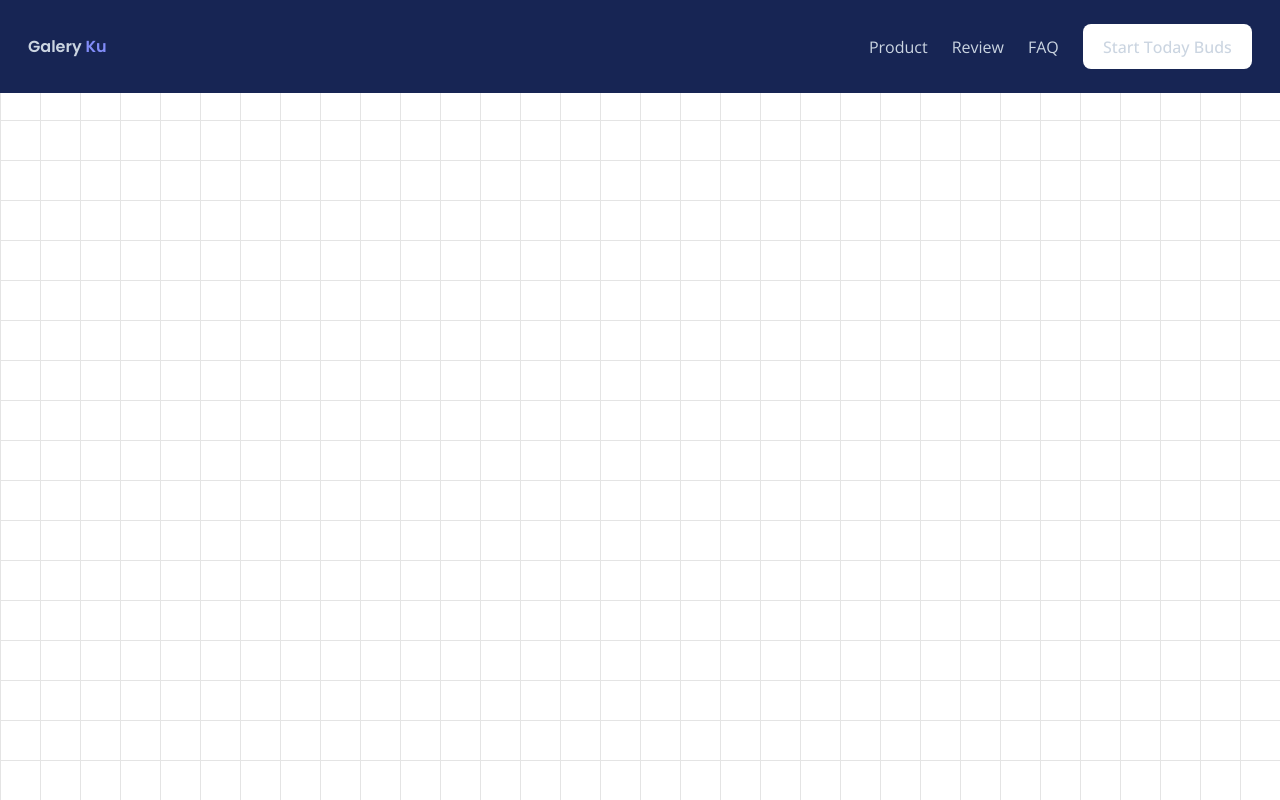
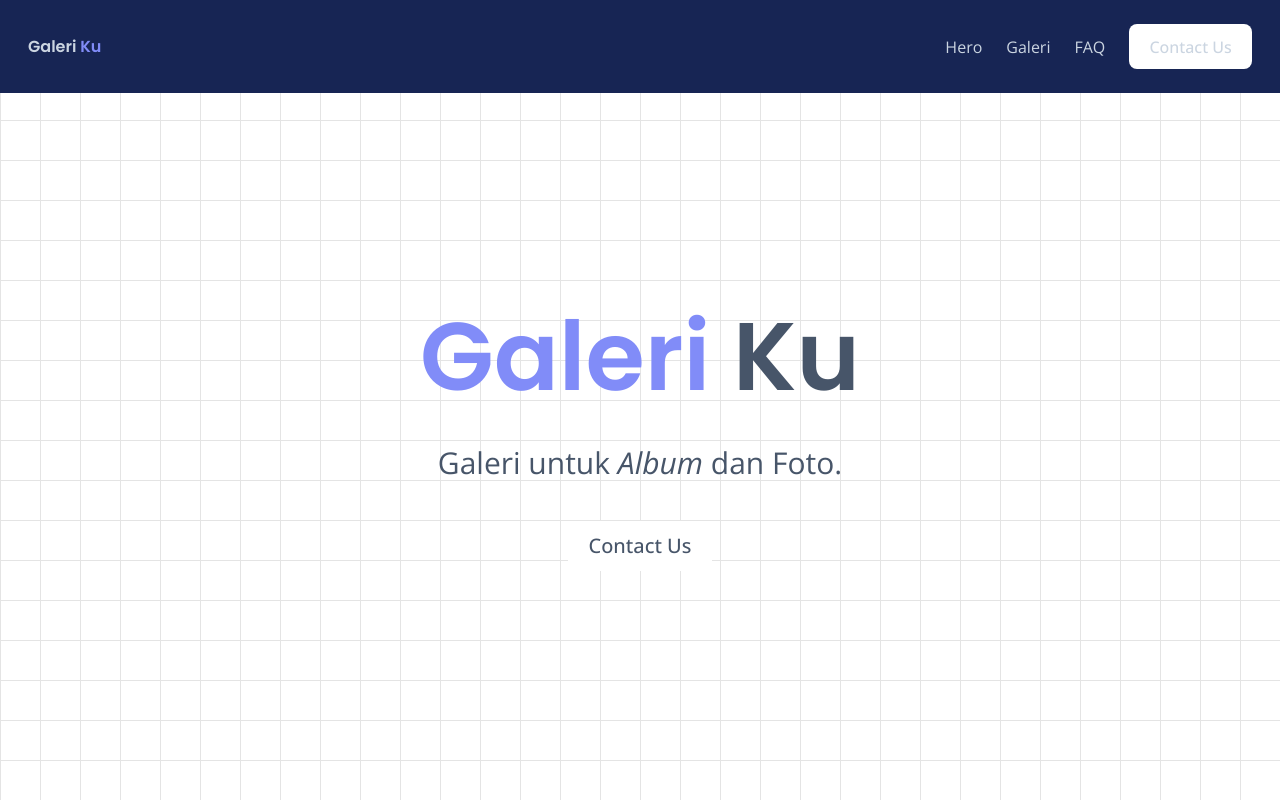
Before and after one commit to Anjasfedo/photo-album, a website built with Vite: page index.html in a window 1280 px wide. Shown: the top 800 px of the page. Built offline with nearby package versions, Linux system fonts and the light colour scheme; no server answers.

Commit message:
Do// Hero Section

```diff
--- a/index.html
+++ b/index.html
@@ -33,7 +33,7 @@
               >
                 <a href="/">
                   <h1 class="font-semibold">
-                  Galery <span class="text-indigo-400">Ku</span>
+                    Galeri <span class="text-indigo-400">Ku</span>
                   </h1>
                 </a>
                 <button class="md:hidden grid place-items-center">
@@ -41,29 +41,46 @@
                 </button>
                 <nav class="hidden md:flex items-center gap-4 lg:gap-6">
                   <a
-                  href="#product"
+                    href="#"
                     class="duration-200 hover:text-indigo-400 cursor-pointer"
-                  >Product</a
+                    >Hero</a
                   >
                   <a
-                  href="#review"
+                    href="#"
                     class="duration-200 hover:text-indigo-400 cursor-pointer"
-                  >Review</a
+                    >Galeri</a
                   >
                   <a
-                  href="#faq"
+                    href="#"
                     class="duration-200 hover:text-indigo-400 cursor-pointer"
                     >FAQ</a
                   >
-                <button class="specialButton">Start Today Buds</button>
+                  <button class="specialButton">Contact Us</button>
                 </nav>
               </div>
             </header>
           </div>
-        <div class="flex flex-col flex-1 max-w-[1400px] mx-auto w-full">
+          <div class="flex flex-col flex-1 max-w-[1400px] mx-auto w-full text-slate-600">
             <div
-            class="flex flex-col gap-10 flex-1 items-center justify-center pb-10 md:pb-14"
-          ></div>
+              class="flex flex-col gap-10 flex-1 items-center justify-center pt-20"
+            >
+              <h2
+                class="text-5xl sm:text-6xl md:text-7xl lg:text-8xl max-w-[1200px] mx-auto w-full text-center font-semibold"
+              >
+                <span class="text-indigo-400">Galeri</span> Ku
+              </h2>
+              <p
+                class="text-xl sm:text-2xl md:text-3xl text-center max-w-[1000px] mx-auto w-full"
+              >
+                Galeri untuk
+                <span class="italic">Album</span> dan Foto.
+              </p>
+              <div class="flex items-center gap-4">
+                <button>
+                  <p class="text-base sm:text-lg md:text-xl">Contact Us</p>
+                </button>
+              </div>
+            </div>
           </div>
         </section>
 
@@ -83,9 +100,9 @@
       >
         <div class="flex flex-col gap-4 md:col-span-2">
           <h1 class="font-semibold">
-            Galery <span class="text-indigo-400">ku</span>
+            Galeri <span class="text-indigo-400">ku</span>
           </h1>
-          <p>2023 Galery Ku LTD. All rights reserved.</p>
+          <p>2023 Galeri Ku LTD. All rights reserved.</p>
         </div>
         <div class="flex flex-col gap-4">
           <p class="font-bold poppins text-base sm:text-lg">Support</p>
```
Lines whose indentation alone changed are shown as unchanged.
